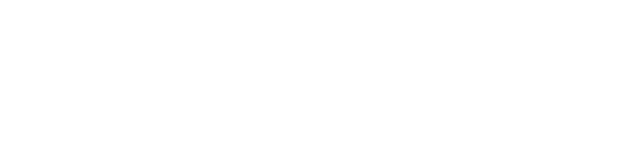
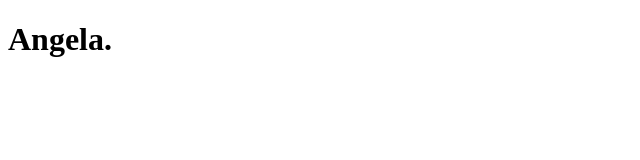
Before and after one commit to Angelakirogo/practice, a plain HTML site: page index.html in a window 1280 px wide. Shown: the whole page, without its empty margins (0-640 px from the left). Drawn offline with Linux system fonts and the light colour scheme.

Commit message:
added h1 tag

```diff
--- a/index.html
+++ b/index.html
@@ -6,6 +6,6 @@
     <title>Document</title>
 </head>
 <body>
-
+    <h1>Angela.</h1>
 </body>
 </html>
```
